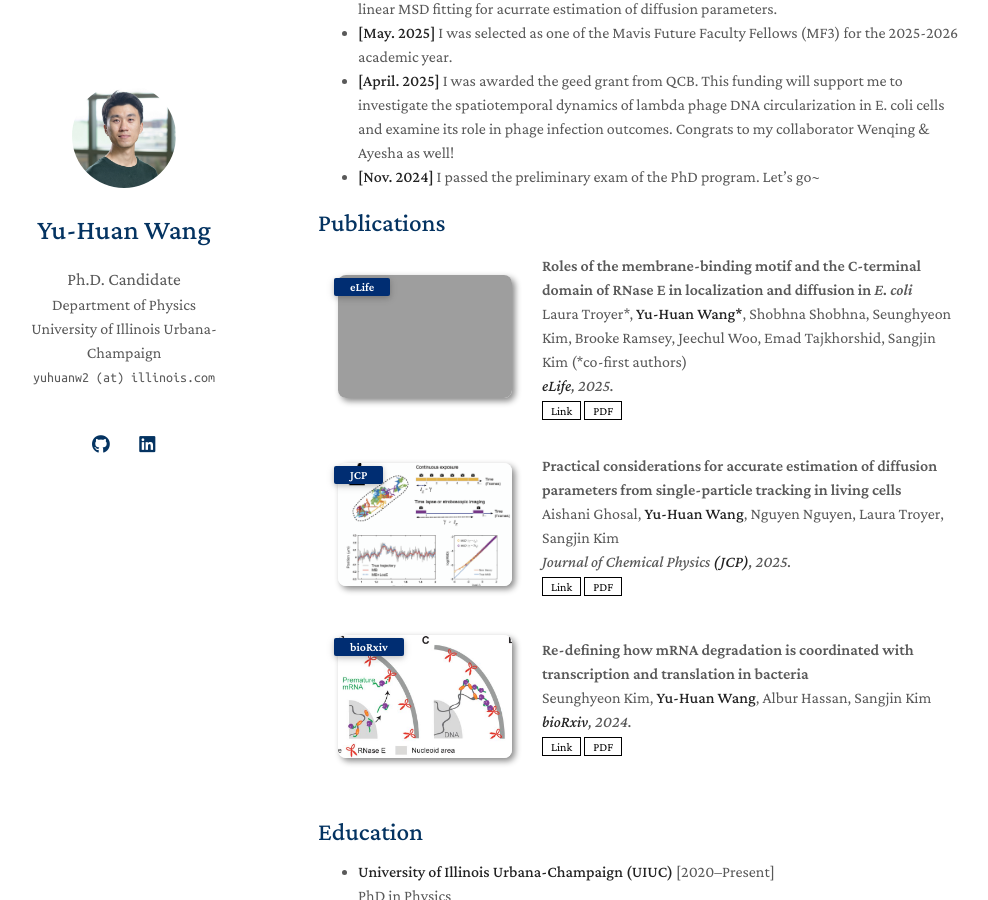
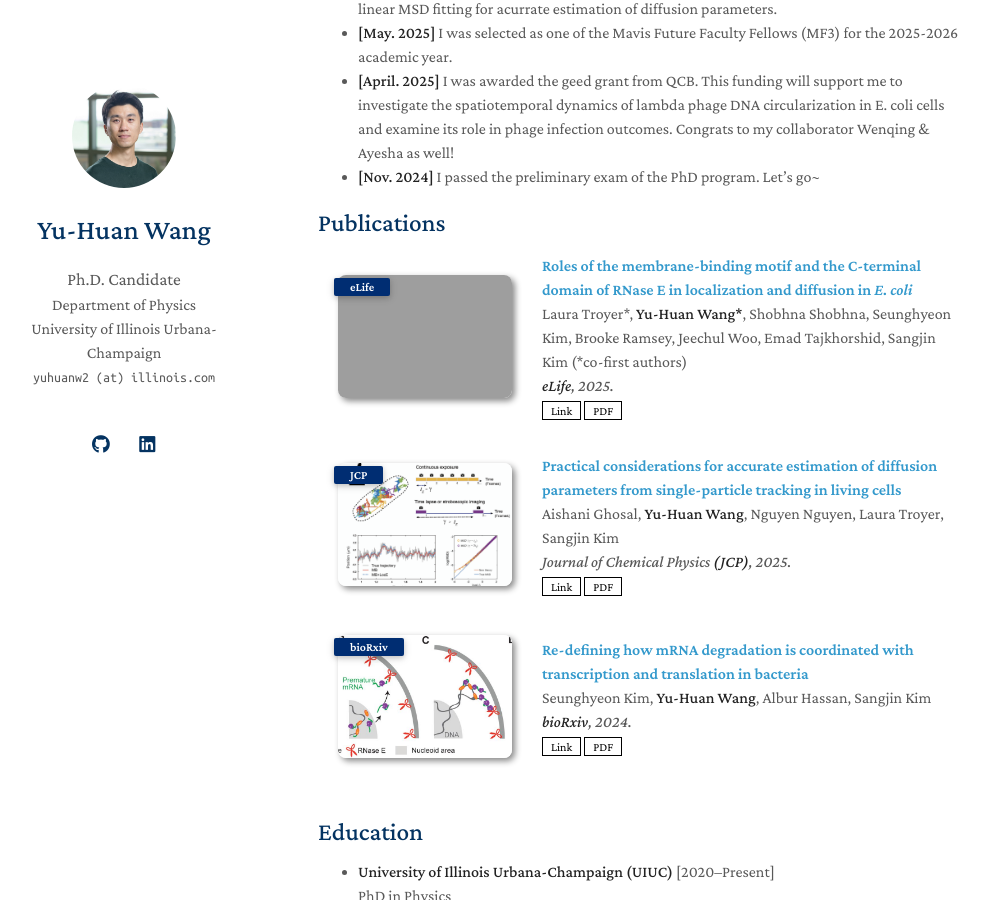
Before and after one commit to wangyh1949/wangyh1949.github.io, a Jekyll site: the page built from index.md, in a window 1280 px wide and 900 px high, scrolled down 525 px. Shown: the whole window, without its empty margins (152-1140 px from the left). Built offline with Jekyll 4.4.1, drawn with Linux system fonts in a browser that asks for light colours; a style sheet for code colours, icons or effects is not loaded; our own code applies the rules of GitHub Pages for plain Markdown files; grey boxes are pictures that could not be loaded.

Commit message:
fix: restore link wrapping for publication titles

```diff
--- a/_includes/publications.md
+++ b/_includes/publications.md
@@ -16,8 +16,7 @@
     {% endif %}
   </div>
   <div class="col-sm-9" style="position: relative;padding-right: 15px;padding-left: 20px;">
-      <!-- <div class="title"><a href="{{ link.link }}">{{ link.title }}</a></div> -->
-      <div class="title">{{ link.title }}</div>
+      <div class="title"><a href="{{ link.link }}">{{ link.title }}</a></div>
       <div class="author">{{ link.authors }}</div>
       <div class="periodical"><em>{{ link.journal }}</em>
       </div>
```
